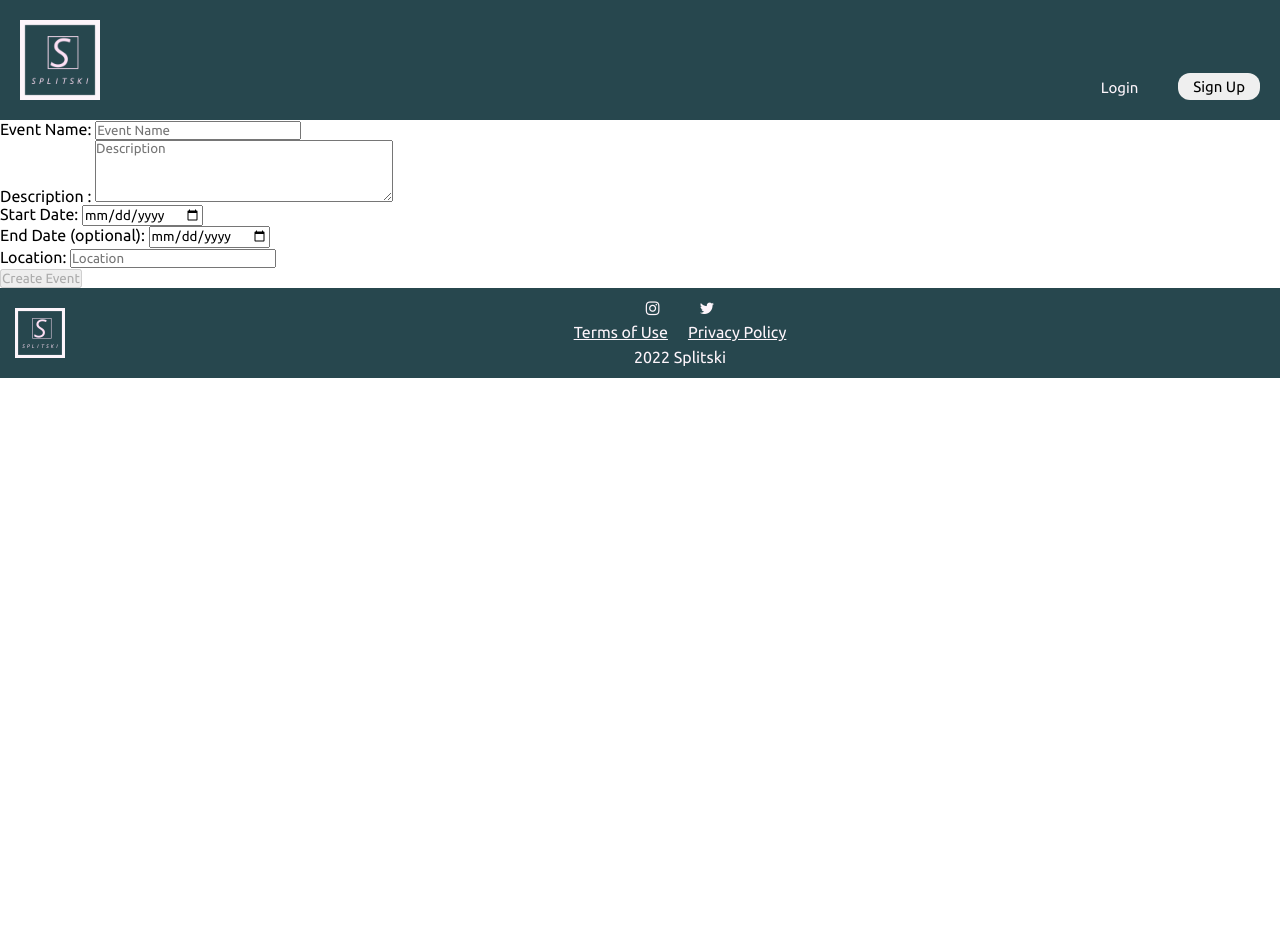
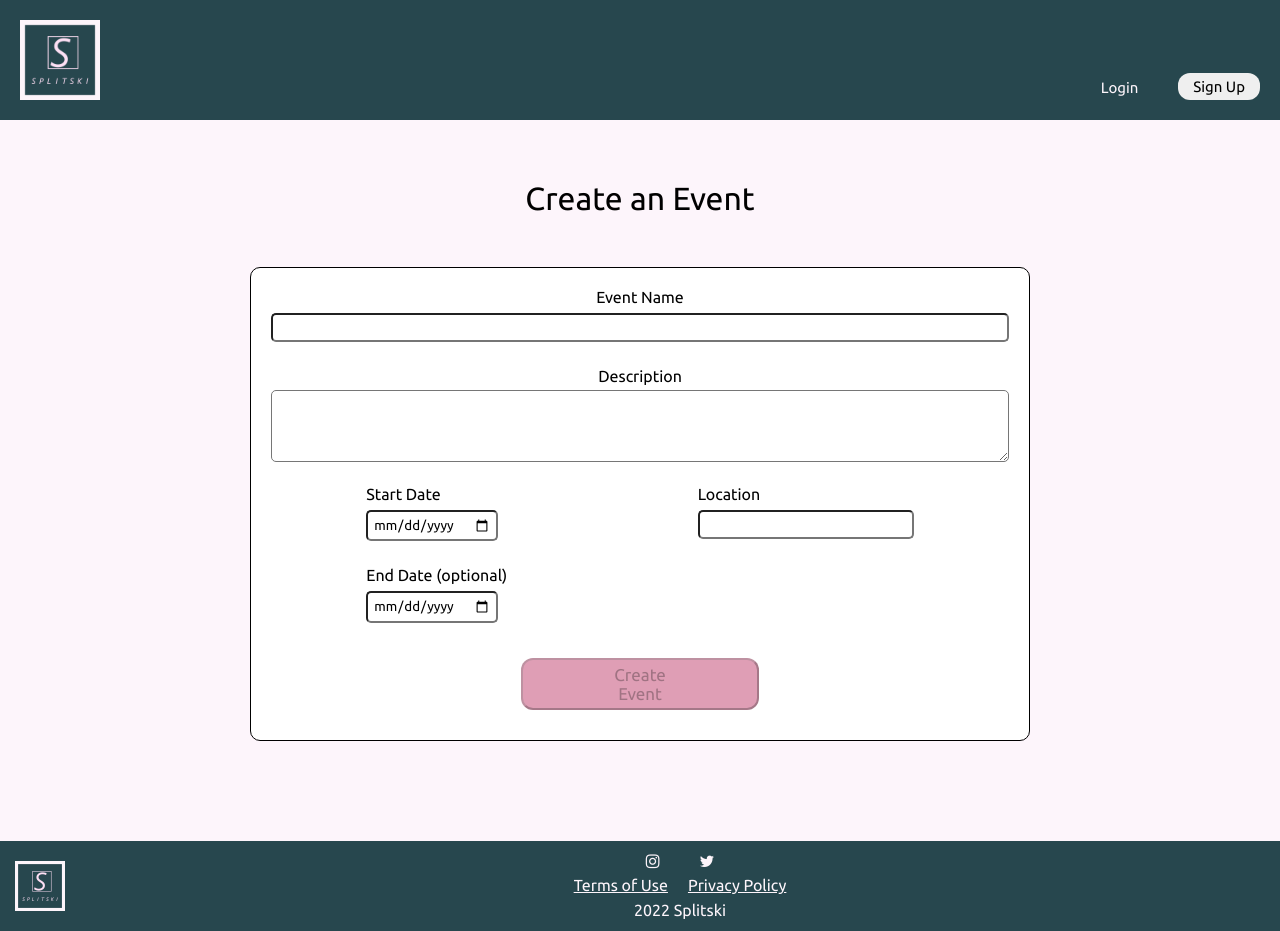
Before and after one commit to ashleyer/ga_hackathon_frontend, a React (Create React App) app: page /newEvent in a window 1280 px wide. Before the commit the page ends 800 px from the top, so only its background shows below. Built offline with nearby package versions, Linux system fonts and the light colour scheme; no server answers.

Commit message:
styled create an event

```diff
--- /dev/null
+++ b/src/pages/CreateEvent/CreateEvent-styles.js
@@ -0,0 +1,15 @@
+import styled from "styled-components";
+
+export const Wrapper = styled.div`
+   background-color: var(--lightPink);
+   text-align: center;
+   padding: 10px 250px 100px 250px;
+
+  h1 {
+      padding: 50px;
+      font-weight: 400;
+  }
+
+
+
+`;
--- a/src/pages/CreateEvent/CreateEvent.jsx
+++ b/src/pages/CreateEvent/CreateEvent.jsx
@@ -2,6 +2,7 @@ import React, { useState } from 'react';
 import { useNavigate } from 'react-router';
 import EventForm from './EventForm'
 import { addEvent } from '../../services/eventService';
+import {Wrapper} from './CreateEvent-styles'
 
 const CreateEvent = () => {
   const navigate = useNavigate()
@@ -30,7 +31,8 @@ const CreateEvent = () => {
   }
 
   return (
-    <>
+    <Wrapper>
+      <h1>Create an Event</h1>
       <EventForm
         handleCreateEvent={handleCreateEvent}
         handleChange={handleChange}
@@ -39,7 +41,7 @@ const CreateEvent = () => {
         formData={formData}
         setFormData={setFormData}
       />
-    </>
+    </Wrapper>
   )
 }
 
--- a/src/pages/CreateEvent/EventForm-styles.js
+++ b/src/pages/CreateEvent/EventForm-styles.js
@@ -1,6 +1,53 @@
 import styled from "styled-components";
 
 export const Wrapper = styled.div`
+background-color: var(--lightPink);
+form {
+    display: flex;
+    flex-direction: column;
+    margin: 0 auto;
+    background-color: white;
+    border: 1px solid black;
+    border-radius: 10px;
+    padding: 20px ;
 
+}
 
+textarea {
+    border-radius: 5px;
+    padding: 5px;
+    margin: 5px 0px;
+}
+
+input {
+    border-radius: 5px;
+    padding: 5px;
+    margin: 7px 0px;
+}
+
+button {
+    background-color: var(--darkPink);
+    padding: 5px 90px;
+    border-radius: 12px;
+    margin: 10px 250px;
+    cursor: pointer;
+    font-size: 17px;
+}
+
+.end-form {
+    display: flex;
+    justify-content: space-evenly;
+}
+
+.date {
+    display: flex;
+    flex-direction: column;
+    align-items: flex-start;
+}
+
+.location {
+    display: flex;
+    flex-direction: column;
+    align-items: flex-start;
+}
 `;
--- a/src/pages/CreateEvent/EventForm.jsx
+++ b/src/pages/CreateEvent/EventForm.jsx
@@ -21,28 +21,28 @@ const EventForm = ({
 		<Wrapper>
 			<div className="event-form">
 				<form onSubmit={e => handleCreateEvent(e)} ref={formElement}>
-					<label>Event Name: </label>
+					<label>Event Name </label>
 					<input
 						required
 						type="text"
 						name="eventName"
 						autoComplete="off"
-						placeholder="Event Name"
 						onChange={handleChange}
 					/>
 					<br />
-					<label>Description : </label>
+					<label>Description </label>
 					<textarea
 						type="text"
 						name="description"
 						autoComplete="off"
 						rows="4"
 						cols="35"
-						placeholder="Description"
 						onChange={handleChange}
 					/>
 					<br />
-					<label>Start Date: </label>
+					<div className='end-form'>
+					<div className='date'>
+					<label>Start Date </label>
 					<input
 						required
 						type="date"
@@ -50,18 +50,21 @@ const EventForm = ({
 						onChange={handleChange}
 					/>
 					<br />
-					<label>End Date (optional): </label>
+					<label>End Date (optional) </label>
 					<input type="date" name="endDate" onChange={handleChange} />
+					</div>
 					<br />
-					<label>Location: </label>
+					<div className='location'>
+					<label>Location </label>
 					<input
 						required
 						type="text"
 						name="location"
 						autoComplete="off"
-						placeholder="Location"
 						onChange={handleChange}
 					/>
+					</div>
+					</div>
 					<br />
 					<button type="submit" disabled={!validForm}>
 						Create Event
```
